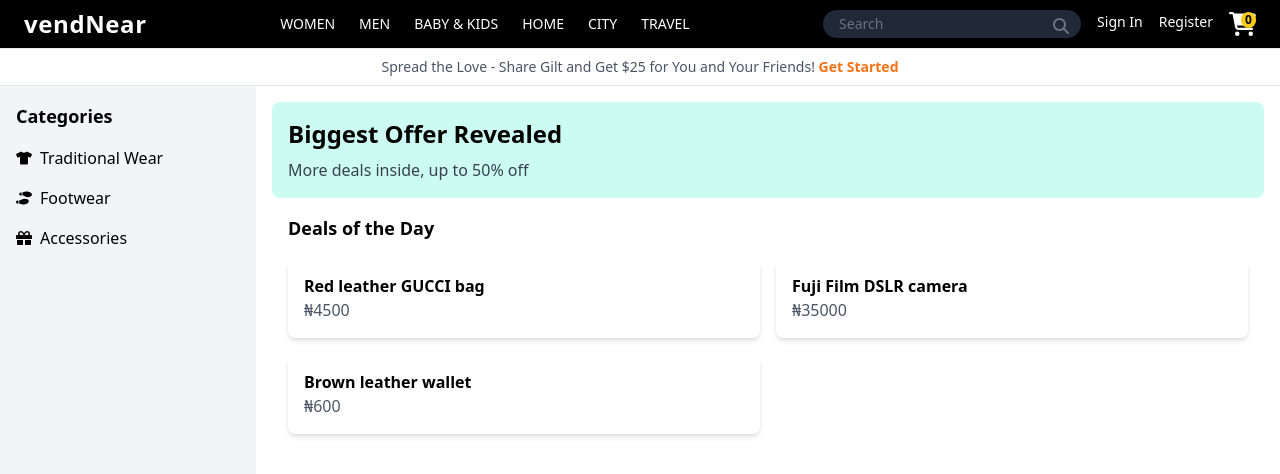
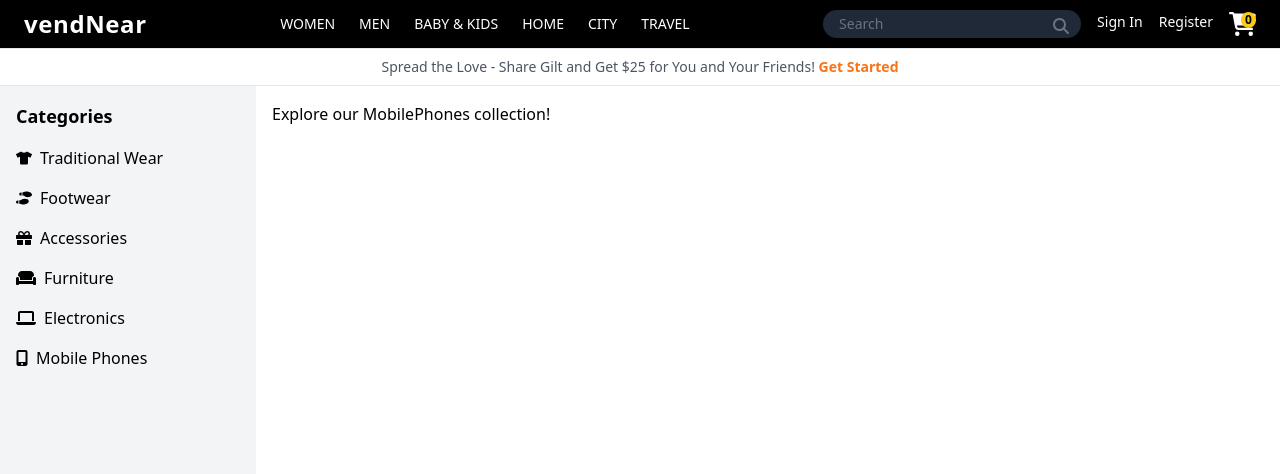
Before and after one commit to NdAbdulsalaam/vendNear, a React (Create React App) app in the folder frontend/: page /mobile-phones in a window 1280 px wide. Shown: the top 474 px of the page. Built offline with nearby package versions, Linux system fonts and the light colour scheme.

Commit message:
add the sidebar

```diff
--- a/frontend/package.json
+++ b/frontend/package.json
@@ -10,6 +10,7 @@
     "react": "^19.0.0",
     "react-dom": "^19.0.0",
     "react-icons": "^5.4.0",
+    "react-router-dom": "^7.0.2",
     "react-scripts": "5.0.1",
     "web-vitals": "^4.2.4"
   },
--- a/frontend/src/App.js
+++ b/frontend/src/App.js
@@ -1,19 +1,32 @@
 import React from 'react';
-import Sidebar from './components/Sidebar';
+import { BrowserRouter as Router } from 'react-router-dom';
 import Header from './components/Header';
 import BelowHeader from './components/BelowHeader';
-import Main from './components/Main';
+import Sidebar from './components/Sidebar';
+import AppRoutes from './routes/Routes';
 
 const App = () => {
   return (
+    <Router>
       <div className="flex flex-col h-screen">
+        {/* Header */}
         <Header />
+
+        {/* Below Header */}
         <BelowHeader />
+
+        {/* Main Content */}
         <div className="flex flex-1">
+          {/* Sidebar */}
           <Sidebar />
-        <Main />
+
+          {/* Routes */}
+          <div className="flex-1 p-4">
+            <AppRoutes />
           </div>
         </div>
+      </div>
+    </Router>
   );
 };
 
--- a/frontend/src/components/Header.js
+++ b/frontend/src/components/Header.js
@@ -7,7 +7,7 @@ const Header = () => {
     <header className="bg-black text-white py-2 px-6 flex items-center justify-between">
       {/* Logo */}
       <div className="text-2xl font-bold tracking-wide">
-        vendNear
+      <a href="http://localhost:3000/" className="hover:text-blue-400">vendNear</a>
       </div>
 
       {/* Navigation Menu */}
--- a/frontend/src/components/Sidebar.js
+++ b/frontend/src/components/Sidebar.js
@@ -1,22 +1,51 @@
-import React from 'react';
+import React, { useState } from 'react';
+import { Link } from 'react-router-dom';
 import { FaTshirt, FaShoePrints, FaGift } from 'react-icons/fa';
+import { FontAwesomeIcon } from '@fortawesome/react-fontawesome';
+import { faCouch, faLaptop, faMobileAlt } from '@fortawesome/free-solid-svg-icons';
 
 const Sidebar = () => {
+  // State for sidebar toggle
+  const [sidebarOpen, setSidebarOpen] = useState(false);
+
+  // Categories
+  const categories = [
+    { name: 'Traditional Wear', icon: <FaTshirt />, path: '/traditional-wear' },
+    { name: 'Footwear', icon: <FaShoePrints />, path: '/footwear' },
+    { name: 'Accessories', icon: <FaGift />, path: '/accessories' },
+    { name: 'Furniture', icon: <FontAwesomeIcon icon={faCouch} />, path: '/furniture' },
+    { name: 'Electronics', icon: <FontAwesomeIcon icon={faLaptop} />, path: '/electronics' },
+    { name: 'Mobile Phones', icon: <FontAwesomeIcon icon={faMobileAlt} />, path: '/mobile-phones' },
+  ];
+
   return (
-    <div className="bg-gray-100 w-64 p-4 h-screen">
-      <h2 className="text-lg font-bold mb-4">Categories</h2>
-      <ul className="space-y-4">
-        <li className="flex items-center">
-          <FaTshirt className="mr-2" /> Traditional Wear
-        </li>
-        <li className="flex items-center">
-          <FaShoePrints className="mr-2" /> Footwear
-        </li>
-        <li className="flex items-center">
-          <FaGift className="mr-2" /> Accessories
-        </li>
-        {/* Add more categories */}
-      </ul>
+    <div>
+      {/* Toggle Sidebar Button */}
+      <button
+        className="p-2 bg-blue-500 text-white fixed top-4 left-4 z-50 md:hidden"
+        onClick={() => setSidebarOpen(!sidebarOpen)}
+      >
+        {sidebarOpen ? 'Close' : 'Menu'}
+      </button>
+
+      {/* Sidebar */}
+      <div
+        className={`fixed z-40 top-0 left-0 h-full bg-gray-100 w-64 p-4 transition-transform transform ${
+          sidebarOpen ? 'translate-x-0' : '-translate-x-full'
+        } md:relative md:translate-x-0`}
+      >
+        <h2 className="text-lg font-bold mb-4">Categories</h2>
+        <ul className="space-y-4">
+          {categories.map((category, index) => (
+            <li key={index} className="flex items-center cursor-pointer hover:text-blue-500">
+              {category.icon}
+              <Link to={category.path} className="ml-2">
+                {category.name}
+              </Link>
+            </li>
+          ))}
+        </ul>
+      </div>
     </div>
   );
 };
--- /dev/null
+++ b/frontend/src/pages/Accessories.js
@@ -0,0 +1,7 @@
+import React from 'react';
+
+const Accessories = () => {
+  return <div>Explore our Accessories collection!</div>;
+};
+
+export default Accessories;
--- /dev/null
+++ b/frontend/src/pages/Electronics.js
@@ -0,0 +1,7 @@
+import React from 'react';
+
+const Electronics = () => {
+  return <div>Explore our Electronics collection!</div>;
+};
+
+export default Electronics;
--- /dev/null
+++ b/frontend/src/pages/Footwear.js
@@ -0,0 +1,7 @@
+import React from 'react';
+
+const Footwear = () => {
+  return <div>Explore our Footwear collection!</div>;
+};
+
+export default Footwear;
--- /dev/null
+++ b/frontend/src/pages/Furniture.js
@@ -0,0 +1,7 @@
+import React from 'react';
+
+const Furniture = () => {
+  return <div>Explore our Furnites collection!</div>;
+};
+
+export default Furniture;
--- /dev/null
+++ b/frontend/src/pages/MobilePhones.js
@@ -0,0 +1,7 @@
+import React from 'react';
+
+const Accessories = () => {
+  return <div>Explore our MobilePhones collection!</div>;
+};
+
+export default Accessories;
--- /dev/null
+++ b/frontend/src/pages/TraditionalWear.js
@@ -0,0 +1,7 @@
+import React from 'react';
+
+const TraditionalWear = () => {
+  return <div>Welcome to the Traditional Wear page!</div>;
+};
+
+export default TraditionalWear;
--- /dev/null
+++ b/frontend/src/routes/Routes.js
@@ -0,0 +1,26 @@
+import React from 'react';
+import { Routes, Route } from 'react-router-dom';
+
+// Import pages/components
+import TraditionalWear from '../pages/TraditionalWear';
+import Footwear from '../pages/Footwear';
+import Accessories from '../pages/Accessories';
+import Furniture from '../pages/Furniture';
+import Electronics from '../pages/Electronics';
+import MobilePhones from '../pages/MobilePhones';
+
+// Define all routes in one place
+const AppRoutes = () => {
+  return (
+    <Routes>
+      <Route path="/traditional-wear" element={<TraditionalWear />} />
+      <Route path="/footwear" element={<Footwear />} />
+      <Route path="/accessories" element={<Accessories />} />
+      <Route path="/furniture" element={<Furniture />} />
+      <Route path="/electronics" element={<Electronics />} />
+      <Route path="/mobile-phones" element={<MobilePhones />} />
+    </Routes>
+  );
+};
+
+export default AppRoutes;
```
Also changed, not shown: frontend/public/design templates/hero2.JPG, 1 other file (tests, documents, lock files or other folders). Lines whose indentation alone changed are shown as unchanged.
